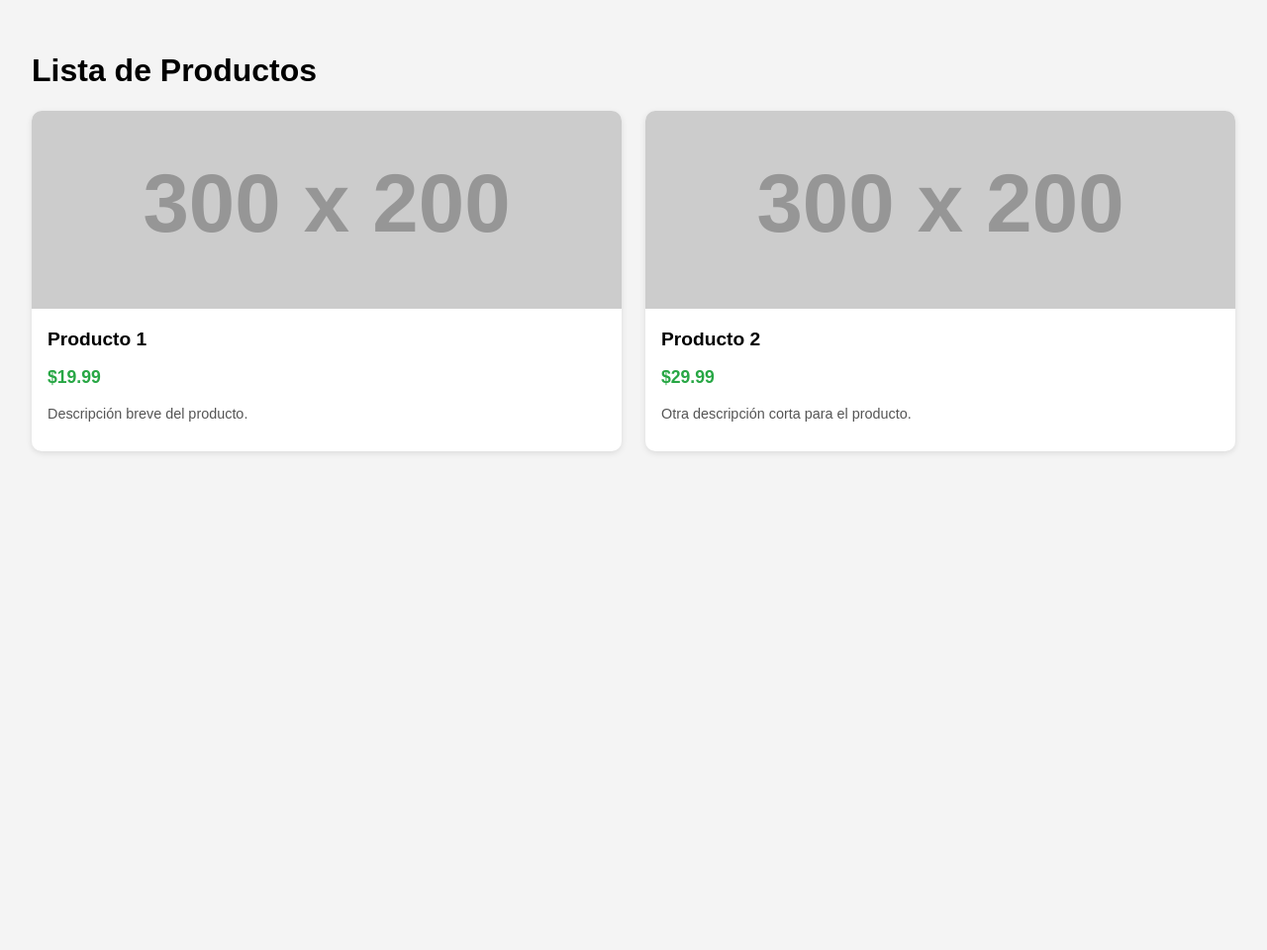
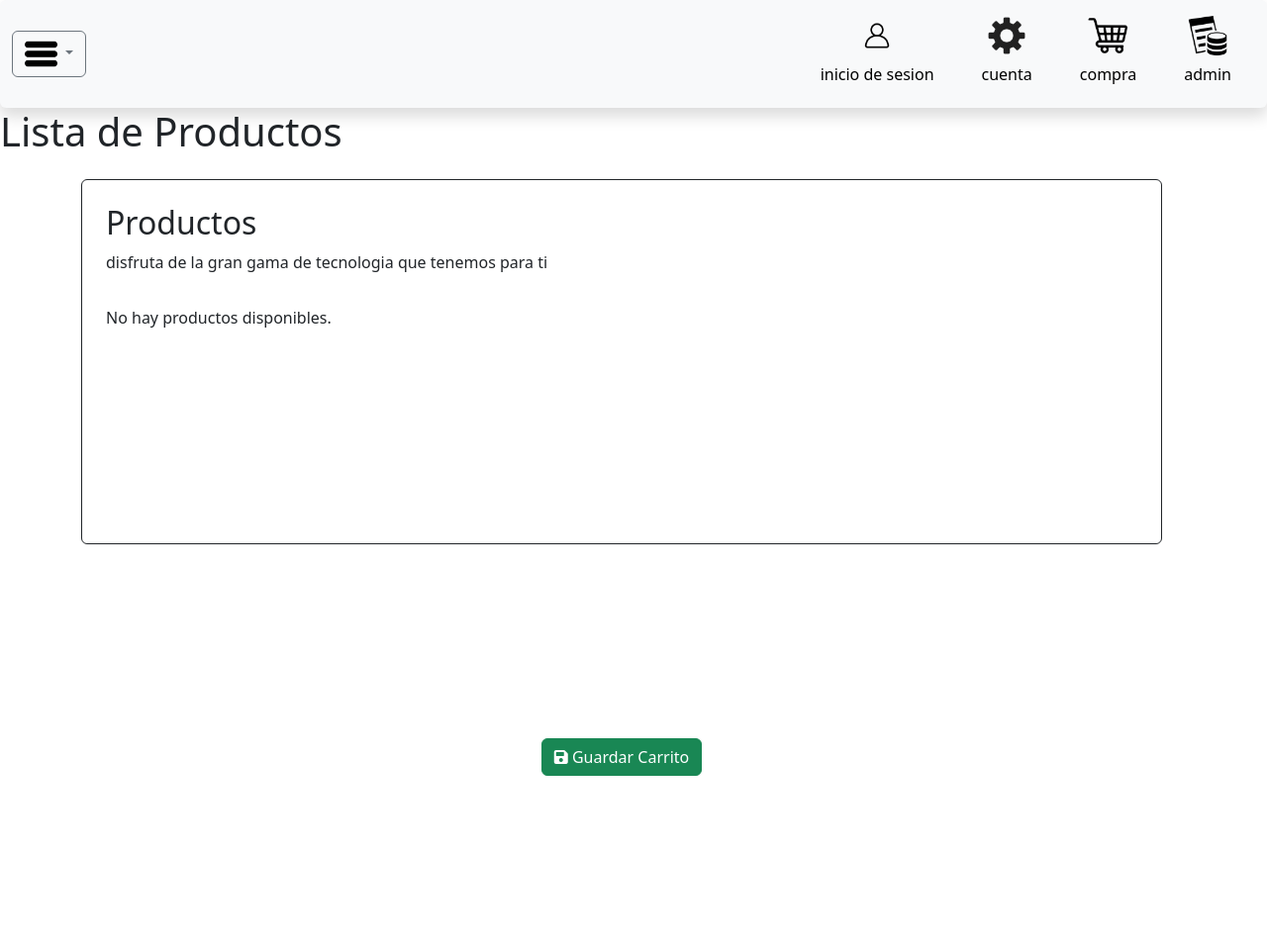
Before and after one commit to jomar1910/PAGINAWEB---FASE3---MIPC, a plain HTML site: page lista de productos.html in a window 1280 px wide. Shown: the whole page at 99% size. Before the commit the page ends 800 px from the top, so only its background shows below. Drawn offline with nearby package versions, Linux system fonts and the light colour scheme; placeholder pictures from the web are drawn by us.

Commit message:
se agrega la pagina de productos incluyendo funcionalidad - Brandon moreira

```diff
--- a/lista de productos.html
+++ b/lista de productos.html
@@ -4,85 +4,143 @@
   <meta charset="UTF-8">
   <meta name="viewport" content="width=device-width, initial-scale=1.0">
   <title>Lista de Productos</title>
-  <style>
-    body {
-      font-family: Arial, sans-serif;
-      background: #f4f4f4;
-      margin: 0;
-      padding: 2rem;
-    }
+  <link rel="stylesheet" href="dashboard.css">
+    <link rel="stylesheet" href="https://cdnjs.cloudflare.com/ajax/libs/font-awesome/6.0.0-beta3/css/all.min.css"><link href="https://cdn.jsdelivr.net/npm/bootstrap@5.3.6/dist/css/bootstrap.min.css" rel="stylesheet" integrity="sha384-4Q6Gf2aSP4eDXB8Miphtr37CMZZQ5oXLH2yaXMJ2w8e2ZtHTl7GptT4jmndRuHDT" crossorigin="anonymous">
 
-    .product-list {
-      display: grid;
-      grid-template-columns: repeat(auto-fit, minmax(250px, 1fr));
-      gap: 1.5rem;
-    }
 
-    .product-card {
-      background: white;
-      border-radius: 10px;
-      box-shadow: 0 2px 6px rgba(0, 0, 0, 0.1);
-      overflow: hidden;
-      transition: transform 0.2s ease;
-    }
-
-    .product-card:hover {
-      transform: translateY(-5px);
-    }
-
-    .product-image {
-      width: 100%;
-      height: 200px;
-      object-fit: cover;
-    }
-
-    .product-details {
-      padding: 1rem;
-    }
-
-    .product-title {
-      font-size: 1.2rem;
-      margin: 0 0 0.5rem;
-    }
-
-    .product-price {
-      color: #28a745;
-      font-weight: bold;
-      font-size: 1.1rem;
-    }
-
-    .product-description {
-      font-size: 0.9rem;
-      color: #555;
-      margin-top: 0.5rem;
-    }
-  </style>
 </head>
 <body>
+  <nav class="navbar navbar-expand-lg shadow bg-body-tertiary rounded">
+  <div class="container-fluid">
+    <div class="dropdown">
+        <button class="btn btn-outline-secondary dropdown-toggle" type="button" data-bs-toggle="dropdown" aria-expanded="false">
+         <img src="images/17654.png" class="barras rounded" alt="">
+        </button>
+        <ul class="dropdown-menu">
+            <li><a class="dropdown-item" href="index.html">inicio</a></li>
+            <li><a class="dropdown-item" href="">productos</a></li>
+
+        </ul>
+    </div>
+    <button class="navbar-toggler" type="button" data-bs-toggle="collapse" data-bs-target="#navbarNavDropdown" aria-controls="navbarNavDropdown" aria-expanded="false" aria-label="Toggle navigation">
+      <span class="navbar-toggler-icon"></span>
+    </button>
+    <div class="collapse navbar-collapse justify-content-end" id="navbarNavDropdown">
+      <ul class="navbar-nav">
+        <li class="nav-item">
+          <a class="nav-link active mx-3 " aria-current="page" href="login.html">
+            <img src="/images/6522581.png" class=" rounded " alt="">
+            <h6>inicio de sesion</h6></a>
+        </li>
+        <li class="nav-item">
+          <a class="nav-link active mx-3 " aria-current="page" href="Gestion de Usuario.html">
+            <img src="/images/6063673.png" class=" rounded " alt="">
+            <h6>cuenta</h6></a>
+        </li>
+        <li class="nav-item">
+          <a class="nav-link active mx-3 " aria-current="page" href="">
+            <img src="/images/3144456.png" class=" rounded " alt="">
+            <h6>compra</h6></a>
+        </li>
+        <li class="nav-item dropdown">
+          <a class="nav-link active mx-3 " aria-current="page" href="dashboard.html">
+            <img src="/images/30240.png" class=" rounded " alt="">
+            <h6>admin</h6></a>
+        </li>
+      </ul>
+    </div>
+  </div>
+</nav>
 
   <h1>Lista de Productos</h1>
 
-  <div class="product-list">
-    <div class="product-card">
-      <img src="https://via.placeholder.com/300x200" alt="Producto 1" class="product-image">
-      <div class="product-details">
-        <h2 class="product-title">Producto 1</h2>
-        <p class="product-price">$19.99</p>
-        <p class="product-description">Descripción breve del producto.</p>
+  <div class="container min-vh-100 d-flex flex-column mt-4">
+  <div class="row flex-grow-1 w-100">
+
+      <div class="col-12">
+  <div class="card border border-dark text-dark rounded w-100 p-4">
+    <h2>Productos</h2>
+    <p>disfruta de la gran gama de tecnologia que tenemos para ti</p>
+
+    <!-- Scroll horizontal de productos -->
+    <div class="d-flex overflow-auto gap-3 py-3">
+        <div class="col-12 overflow-auto">
+  <div class="d-flex gap-3" id="contenedorProductos" style="min-height: 200px;">
+    <!-- Productos aparecerán aquí -->
+  </div>
+</div>
+
+
+  </div>
+</div>
+
+
+  </div>
+  <div class="text-center my-4">
+  <button class="btn btn-success" id="guardarCarritoBtn">
+    <i class="fas fa-save"></i> Guardar Carrito
+  </button>
+</div>
+
+</div>
+</div>
+ <script>
+document.addEventListener('DOMContentLoaded', function() {
+  const contenedor = document.getElementById('contenedorProductos');
+  const productos = JSON.parse(localStorage.getItem('productos')) || [];
+  const carrito = [];
+
+  if (productos.length === 0) {
+    contenedor.innerHTML = "<p>No hay productos disponibles.</p>";
+    return;
+  }
+
+  productos.forEach((producto, index) => {
+    const card = document.createElement('div');
+    card.classList.add('card', 'p-3', 'shadow', 'border', 'border-dark', 'rounded');
+    card.style.width = '250px';
+
+    card.innerHTML = `
+      <img src="${producto.imagenBase64 || 'https://via.placeholder.com/150'}" class="card-img-top rounded" alt="${producto.nombre}" style="height: 150px; object-fit: cover;">
+      <div class="card-body">
+        <h5 class="card-title">${producto.nombre}</h5>
+        <p class="card-text">${producto.descripcion}</p>
+        <p class="card-text"><strong>Precio:</strong> $${producto.precio}</p>
+        <p class="card-text"><strong>Stock:</strong> ${producto.stock}</p>
+        <button class="btn btn-primary btn-sm agregar-carrito" data-index="${index}">
+          <i class="fas fa-cart-plus"></i> Agregar al carrito
+        </button>
       </div>
-    </div>
+    `;
+    contenedor.appendChild(card);
+  });
 
-    <div class="product-card">
-      <img src="https://via.placeholder.com/300x200" alt="Producto 2" class="product-image">
-      <div class="product-details">
-        <h2 class="product-title">Producto 2</h2>
-        <p class="product-price">$29.99</p>
-        <p class="product-description">Otra descripción corta para el producto.</p>
-      </div>
-    </div>
+  // Evento para agregar al carrito
+  contenedor.addEventListener('click', function(e) {
+    if (e.target.classList.contains('agregar-carrito') || e.target.closest('.agregar-carrito')) {
+      const btn = e.target.closest('.agregar-carrito');
+      const index = parseInt(btn.getAttribute('data-index'));
+      const producto = productos[index];
 
-    <!-- Puedes duplicar más tarjetas aquí -->
-  </div>
+      carrito.push(producto);
+      alert(`"${producto.nombre}" agregado al carrito`);
+    }
+  });
 
+  // Guardar el carrito en localStorage
+  document.getElementById('guardarCarritoBtn').addEventListener('click', function() {
+    if (carrito.length === 0) {
+      alert("El carrito está vacío.");
+      return;
+    }
+
+    localStorage.setItem('carrito', JSON.stringify(carrito));
+    alert("Carrito guardado exitosamente.");
+  });
+});
+</script>
+
+
+<script src="https://cdn.jsdelivr.net/npm/bootstrap@5.3.6/dist/js/bootstrap.bundle.min.js" integrity="sha384-j1CDi7MgGQ12Z7Qab0qlWQ/Qqz24Gc6BM0thvEMVjHnfYGF0rmFCozFSxQBxwHKO" crossorigin="anonymous"></script>
 </body>
 </html>
```
Also changed, not shown: index.html (+1 -0 lines).
